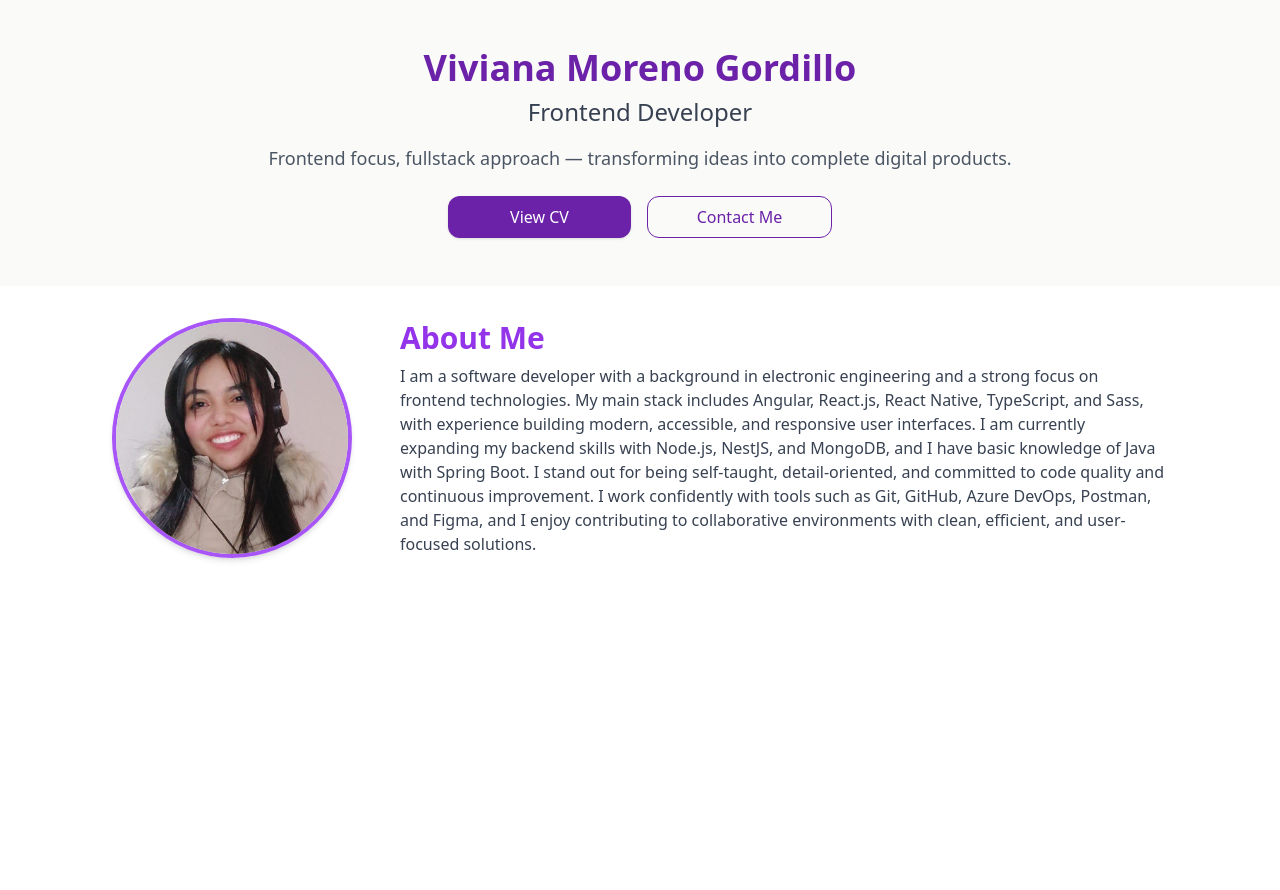
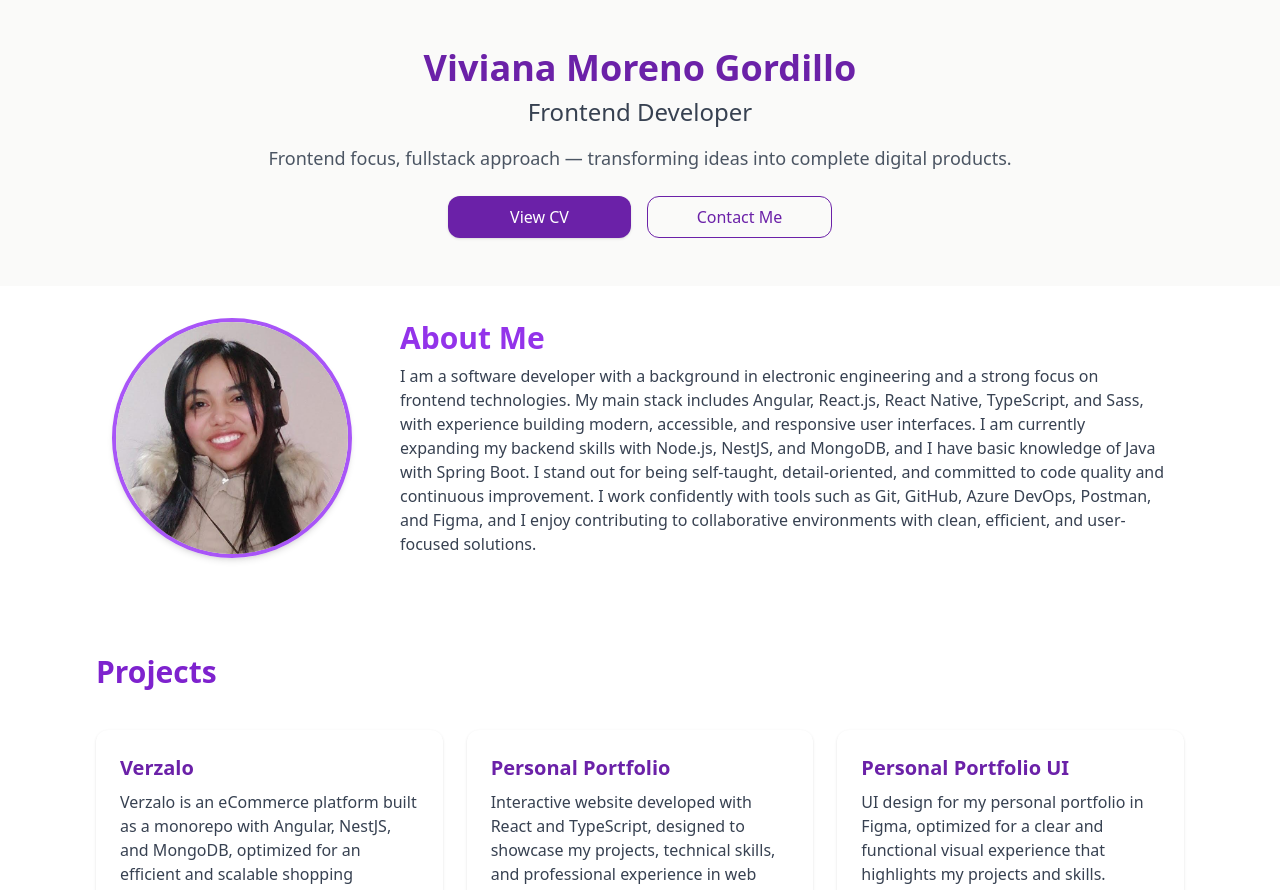
Before and after one commit to VivisBusiness/portfolio-viviana, a React (Vite) app: page / in a window 1280 px wide. Shown: the top 890 px of the page. Before the commit the page ends 800 px from the top, so only its background shows below. Built offline with nearby package versions, Linux system fonts and the light colour scheme.

Commit message:
feat(projects): add projects section with dynamic cards

```diff
--- a/src/App.tsx
+++ b/src/App.tsx
@@ -1,12 +1,14 @@
 import './App.css'
 import AboutMe from './sections/AboutMe/AboutMe'
 import Hero from './sections/Hero/Hero'
+import Projects from './sections/Projects/Projects'
 
 function App() {
   return (
     <>
       <Hero />
       <AboutMe />
+      <Projects />
     </>
   )
 }
--- /dev/null
+++ b/src/components/Card.tsx
@@ -0,0 +1,26 @@
+import { CardProps } from "../types/Card.types";
+
+const Card = ({ title, description, url, buttonText }: CardProps) => {
+  return (
+    <div className="bg-white rounded-xl shadow p-6">
+      <h3 className="text-xl font-bold text-purple-800 mb-2">
+        {title}
+      </h3>
+
+      <p className="text-gray-700 mb-4">
+        {description}
+      </p>
+
+      <a
+        href={url}
+        target="_blank"
+        rel="noopener noreferrer"
+        className="inline-block bg-purple-600 text-white py-2 px-4 rounded hover:bg-purple-700 transition"
+      >
+        {buttonText}
+      </a>
+    </div>
+  );
+};
+
+export default Card;
--- a/src/i18n/en.ts
+++ b/src/i18n/en.ts
@@ -6,5 +6,21 @@ export const en = {
     I am currently expanding my backend skills with Node.js, NestJS, and MongoDB, and I have basic knowledge of Java with Spring Boot.
     I stand out for being self-taught, detail-oriented, and committed to code quality and continuous improvement.
     I work confidently with tools such as Git, GitHub, Azure DevOps, Postman, and Figma, and I enjoy contributing to collaborative environments with clean, efficient, and user-focused solutions.`,
+  },
+  projects: {
+    title: "Projects",
+    verzalo: {
+      title: 'Verzalo',
+      description: 'Verzalo is an eCommerce platform built as a monorepo with Angular, NestJS, and MongoDB, optimized for an efficient and scalable shopping experience.'
+    },
+    personalPortfolio: {
+      title: 'Personal Portfolio',
+      description: 'Interactive website developed with React and TypeScript, designed to showcase my projects, technical skills, and professional experience in web development.'
+    },
+    portfolioUI: {
+      title: 'Personal Portfolio UI',
+      description: 'UI design for my personal portfolio in Figma, optimized for a clear and functional visual experience that highlights my projects and skills.'
+    },
+    buttonText: 'View'
   }
 }
--- a/src/i18n/es.ts
+++ b/src/i18n/es.ts
@@ -6,5 +6,21 @@ export const es = {
     Actualmente me encuentro fortaleciendo mis habilidades en el desarrollo Backend con Node.js, NestJS y MongoDB, y tengo conocimientos básicos en Java con Spring Boot.
     Me destaco por ser una persona autodidacta, comprometida con la calidad del código y la mejora continua.
     Manejo herramientas como Git, GitHub, Azure DevOps, Postman y Figma, y disfruto trabajar en entornos colaborativos donde pueda aportar soluciones limpias y eficientes centradas en el usuario.`,
+  },
+  projects: {
+    title: "Proyectos",
+    verzalo: {
+      title: 'Verzalo',
+      description: 'Verzalo es una plataforma eCommerce construida como un monorepo con Angular, NestJS y MongoDB, optimizada para una experiencia de compra eficiente y escalable.'
+    },
+    personalPortfolio: {
+      title: 'Portafolio Personal',
+      description: 'Sitio web interactivo desarrollado con React y TypeScript, diseñado para mostrar mis proyectos, habilidades técnicas y experiencia profesional en desarrollo web.'
+    },
+    portfolioUI: {
+      title: 'UI Portfolio Personal',
+      description: 'Diseño de interfaz para mi portafolio personal en Figma, optimizado para una experiencia visual clara y funcional que resalta mis proyectos y habilidades.'
+    },
+    button: 'Ver'
   }
 }
--- /dev/null
+++ b/src/sections/Projects/Projects.tsx
@@ -0,0 +1,28 @@
+import { useTranslation } from "react-i18next";
+import Card from "../../components/Card";
+import { projectsList } from "../../utils/projectList";
+
+const Projects = () => {
+  const { t } = useTranslation();
+
+  return (
+    <section className="py-16 px-6 md:px-24">
+    <h2 className="text-3xl font-bold text-purple-700 mb-10">
+      { t('projects.title')}
+    </h2>
+    <div className="grid grid-cols-1 sm:grid-cols-2 lg:grid-cols-3 gap-6">
+    {projectsList(t).map((project, index) => (
+        <Card
+          key={index}
+          title={project.title}
+          description={project.description}
+          url={project.url}
+          buttonText={project.buttonText}
+        />
+      ))}
+    </div>
+  </section>
+  );
+};
+
+export default Projects;
--- /dev/null
+++ b/src/types/Card.types.ts
@@ -0,0 +1,6 @@
+export interface CardProps {
+  title: string;
+  description: string;
+  url: string;
+  buttonText: string;
+}
--- /dev/null
+++ b/src/utils/projectList.ts
@@ -0,0 +1,22 @@
+import { CardProps } from "../types/Card.types";
+
+export const projectsList = (t: (key: string) => string): CardProps[]  => [
+  {
+    title: t('projects.verzalo.title'),
+    description: t('projects.verzalo.description'),
+    url: 'https://github.com/VivisBusiness/verzalo',
+    buttonText: t('projects.buttonText'),
+  },
+  {
+    title:  t('projects.personalPortfolio.title'),
+    description: t('projects.personalPortfolio.description'),
+    url: 'https://github.com/VivisBusiness/portfolio-viviana',
+    buttonText: t('projects.buttonText'),
+  },
+  {
+    title: t('projects.portfolioUI.title'),
+    description: t('projects.portfolioUI.description'),
+    url: 'https://www.figma.com/design/sVONJ3BS1CrfvPgCZj1K14/Desings-Viviana?node-id=2-5259&t=lPG4yjL8p1Wgz0ZU-0',
+    buttonText: t('projects.buttonText'),
+  },
+];
```
